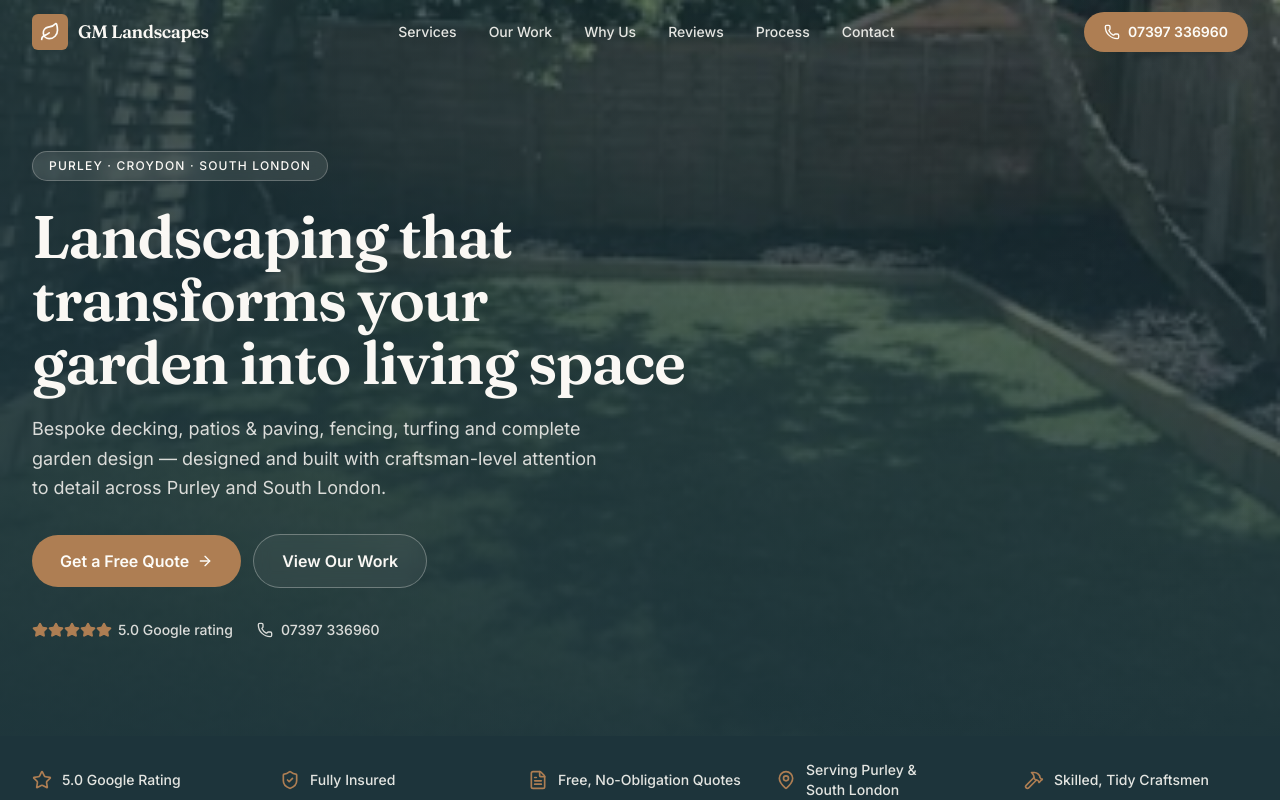
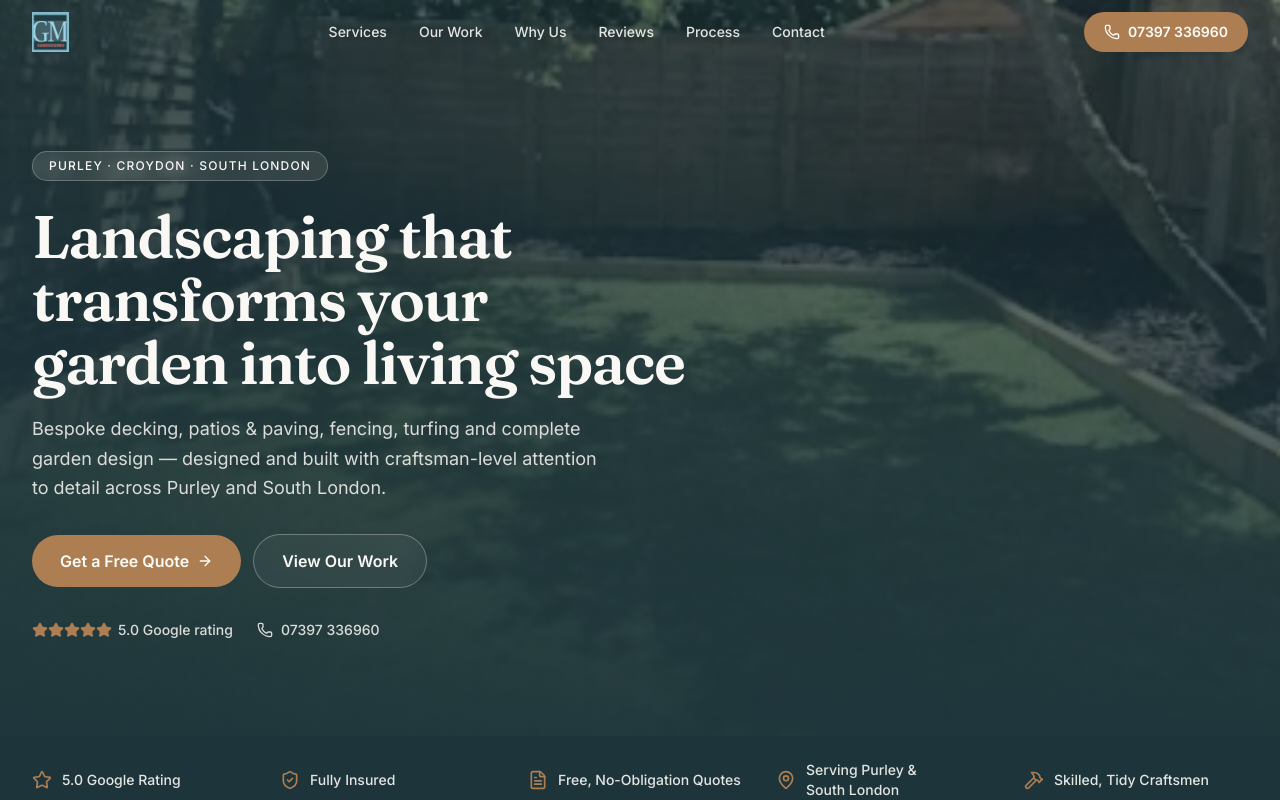
Before and after one commit to psxal/gm-landscapes, a Next.js app: page / in a window 1280 px wide. Shown: the top 800 px of the page. Built offline with nearby package versions, Linux system fonts and the light colour scheme.

Commit message:
Update site header to use logo image
Replaced logo span with an image for better branding.

```diff
--- a/components/site-header.tsx
+++ b/components/site-header.tsx
@@ -31,12 +31,8 @@ export function SiteHeader() {
           }`}
           aria-label="GM Landscapes home"
         >
-          <span className="flex h-9 w-9 items-center justify-center rounded-md bg-accent text-accent-foreground">
-            <Leaf className="h-5 w-5" aria-hidden="true" />
-          </span>
-          <span className="font-serif text-lg font-semibold leading-none tracking-tight">
-            GM Landscapes
-          </span>
+<img src="/placeholder-logo.png" alt="GM Landscapes Logo" className="h-10 w-auto object-contain" />
+
         </a>
 
         <nav className="hidden items-center gap-8 lg:flex" aria-label="Primary">
```
